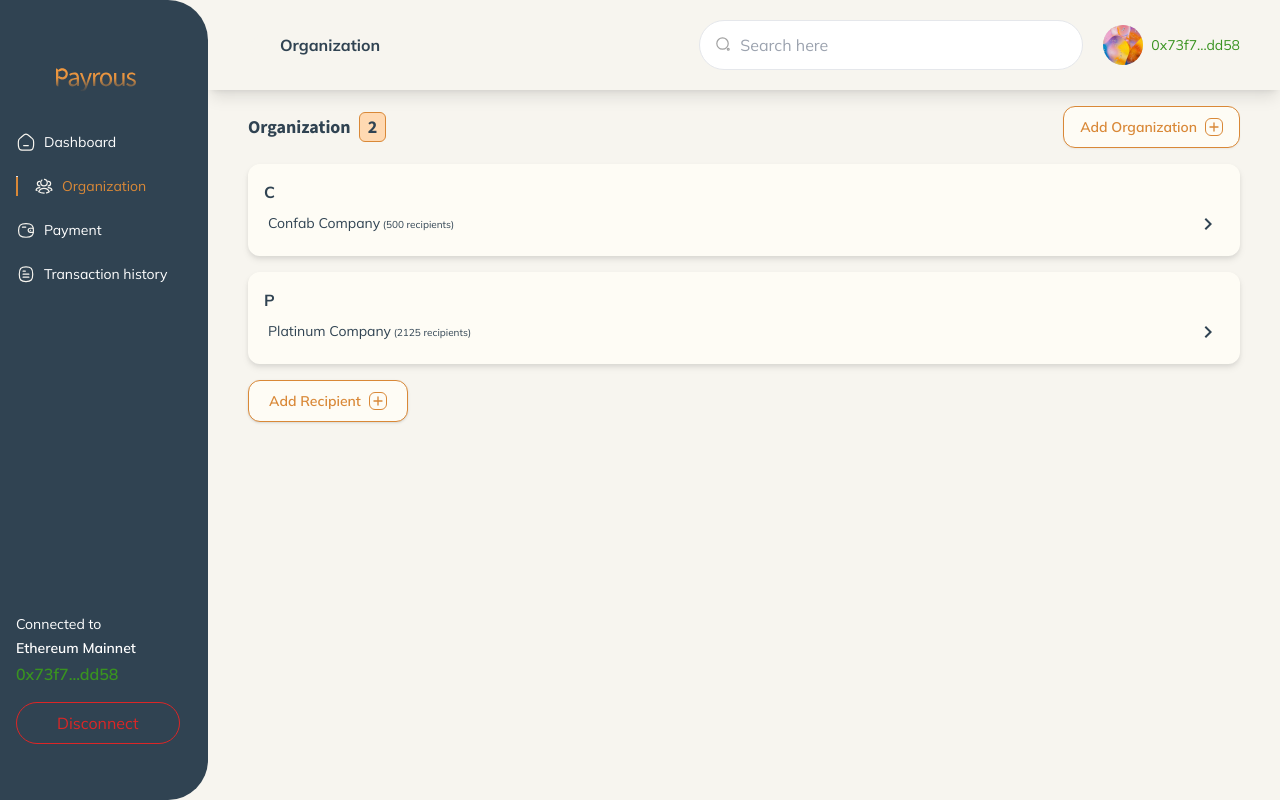
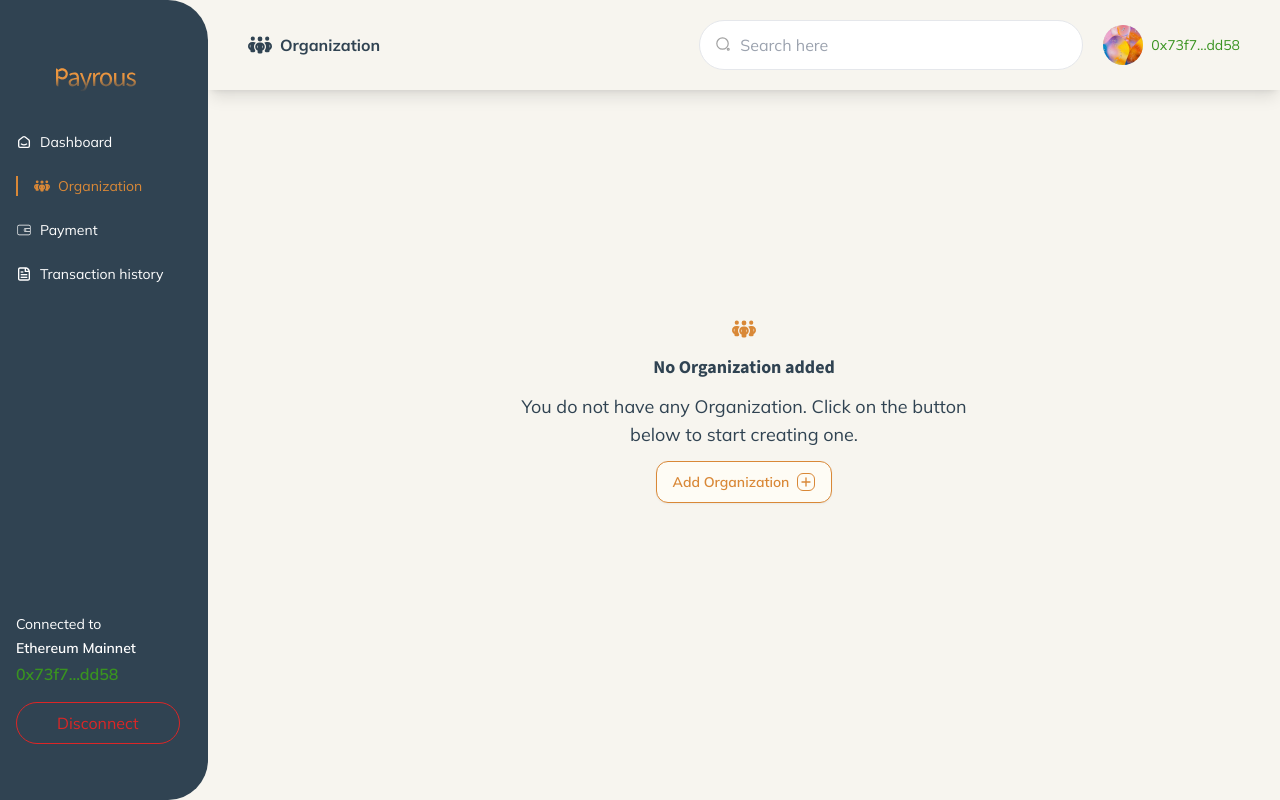
Before and after one commit to Payrous/payrous-thirdweb, a Next.js app: page /dashboard/organization in a window 1280 px wide. Built offline with nearby package versions, Linux system fonts and the light colour scheme; what thirdweb would draw is missing.

Commit message:
responsiveness done

```diff
--- a/src/app/dashboard/layout.tsx
+++ b/src/app/dashboard/layout.tsx
@@ -1,26 +1,54 @@
-import Header from '@/components/Header'
-import Sidebar from '@/components/Sidebar'
-import React from 'react'
+'use client';
+import Header from '@/components/Header';
+import Sidebar from '@/components/Sidebar';
+import { useState, useEffect } from 'react';
+import React from 'react';
 
 interface DashboardLayoutProps {
-  children: React.ReactNode
+  children: React.ReactNode;
 }
 
 const DashboardLayout: React.FC<DashboardLayoutProps> = ({ children }) => {
+  const [isSidebarVisible, setSidebarVisible] = useState(false);
+  const [isMobile, setIsMobile] = useState(false);
+
+  useEffect(() => {
+    const handleResize = () => {
+      setIsMobile(window.innerWidth <= 768);
+    };
+
+    //  handleResize on mount
+    handleResize();
+
+    // Add event
+    window.addEventListener('resize', handleResize);
+
+    // Clean event
+    return () => window.removeEventListener('resize', handleResize);
+  }, []);
+
+  const toggleSidebar = () => {
+    setSidebarVisible((prev) => !prev);
+  };
+
   return (
     <div className='bg-colors-OffWhite'>
       <div className='flex h-screen overflow-hidden'>
-        <Sidebar />
+
+        {(isMobile ? isSidebarVisible : true) && (
+          <Sidebar isMobile={isMobile} toggleSidebar={toggleSidebar} setSidebarVisible={setSidebarVisible} />
+        )}
+
+
         <div className='relative flex flex-1 flex-col overflow-y-auto overflow-x-hidden'>
-          <Header />
-          <main className=' '>
+          <Header toggleSidebar={toggleSidebar} />
+          <main className=''>
             <div>{children}</div>
           </main>
         </div>
-
       </div>
     </div>
-  )
-}
+  );
+};
 
-export default DashboardLayout
+export default DashboardLayout;
--- a/src/app/dashboard/organization/page.tsx
+++ b/src/app/dashboard/organization/page.tsx
@@ -1,17 +1,16 @@
 import React from 'react'
 import AddOrg from '@/components/AddOrg'
-import Image from 'next/image'
-import { org } from '@/assets/icons'
 import { MdKeyboardArrowRight } from "react-icons/md";
 import Link from 'next/link';
 import AddRecipient from '@/components/AddRecipient';
 import { recipient } from '@/data/recipient';
+import { FaPeopleGroup } from "react-icons/fa6";
 
 
 const Organization = () => {
   const x = 0
 
-  return x < 2 ? (
+  return x > 2 ? (
     <div className='text-colors-BlueGray  font-geist flex flex-col gap-4 justify-center w-full p-5 md:px-10 md:py-4'>
       <div className='flex justify-between items-center'>
         <div className='flex gap-2 font-source items-center font-bold text-lg'>
@@ -39,7 +38,7 @@ const Organization = () => {
   ) : (
     <div className='text-colors-BlueGray font-geist text-lg'>
       <div className=' flex flex-col justify-center items-center text-center w-full h-[80vh] gap-3'>
-        <Image src={org} alt="oraganization icon" className='w-10 h-10 text-colors-ButtonOrange' />
+        <FaPeopleGroup className='w-6 h-6 text-colors-ButtonOrange' />
         <h1 className='font-source font-bold'>No Organization added</h1>
         <p className='w-[450px]'>You do not have any Organization. Click on the button below to start creating one.</p>
         <AddOrg />
--- a/src/components/Header.tsx
+++ b/src/components/Header.tsx
@@ -1,10 +1,72 @@
+// 'use client'
+// import { dashboard_icon, search } from '@/assets/icons';
+// import { avatar } from '@/assets/images';
+// import Image from 'next/image';
+// import React, { useState } from 'react';
+// import { usePathname } from 'next/navigation';
+// import { IoIosMenu } from "react-icons/io";
+
+// const headerTitles = {
+//   '/dashboard/dashboard': 'Dashboard',
+//   '/dashboard/organization': 'Organization',
+//   '/dashboard/payment': 'Payment',
+//   '/dashboard/transaction-history': 'Transaction History',
+// };
+
+// interface headerProps {
+//   toggleSidebar: () => void;
+// }
+
+// const Header = ({ toggleSidebar }) => {
+//   const pathname = usePathname();
+//   const [isMenuOpen, setIsMenuOpen] = useState(false);
+
+//   const handleMenuToggle = () => {
+//     setIsMenuOpen(!isMenuOpen);
+//     toggleSidebar();
+//   };
+
+//   return (
+//     <div className='bg-colors-OffWhite shadow-lg w-full px-6 md:px-10 py-5 font-geist text-colors-BlueGray flex justify-between items-center'>
+
+//       <button className='lg:hidden' onClick={handleMenuToggle}>
+//         <IoIosMenu className='text-colors-BlueGray h-6 w-6' />
+//       </button>
+//       <div className='flex items-center gap-2'>
+//         <Image src={dashboard_icon} alt='dashboard_icon' className='w-6 h-6 text-colors-BlueGray' />
+//         <h1 className='font-bold'>{headerTitles[pathname] || 'Default Title'}</h1>
+//       </div>
+
+
+//       <div className='hidden lg:flex items-center gap-5'>
+//         <div className='relative flex items-center gap-2'>
+//           <input type="text" placeholder='Search here' className='rounded-full px-10 py-3 border focus:border-colors-BlueGray w-96 relative' />
+//           <Image src={search} alt='search_icon' className='w-4 h-4 absolute top-4 ml-4' />
+//         </div>
+
+//         <div className='flex items-center gap-2'>
+//           <Image src={avatar} alt='avatar' className='w-10 h-10' />
+//           <p className='text-colors-Success text-sm'>0x73f7...dd58</p>
+//         </div>
+//       </div>
+//     </div>
+//   );
+// };
+
+// export default Header;
+
+
 'use client'
-import { dashboard_icon, search } from '@/assets/icons';
+import { search } from '@/assets/icons';
 import { avatar } from '@/assets/images';
+import React, { useState } from 'react';
 import Image from 'next/image';
-import React, { useState } from 'react';
 import { usePathname } from 'next/navigation';
 import { IoIosMenu } from "react-icons/io";
+import { TbSmartHome } from "react-icons/tb";
+import { FaPeopleGroup } from "react-icons/fa6";
+import { CiWallet } from "react-icons/ci";
+import { CgFileDocument } from "react-icons/cg";
 
 const headerTitles = {
   '/dashboard/dashboard': 'Dashboard',
@@ -13,11 +75,18 @@ const headerTitles = {
   '/dashboard/transaction-history': 'Transaction History',
 };
 
-interface headerProps {
+const headerIcons = {
+  '/dashboard/dashboard': TbSmartHome,
+  '/dashboard/organization': FaPeopleGroup,
+  '/dashboard/payment': CiWallet,
+  '/dashboard/transaction-history': CgFileDocument,
+};
+
+interface HeaderProps {
   toggleSidebar: () => void;
 }
 
-const Header = ({ toggleSidebar }) => {
+const Header: React.FC<HeaderProps> = ({ toggleSidebar }) => {
   const pathname = usePathname();
   const [isMenuOpen, setIsMenuOpen] = useState(false);
 
@@ -26,17 +95,18 @@ const Header = ({ toggleSidebar }) => {
     toggleSidebar();
   };
 
+  const IconComponent = headerIcons[pathname] || TbSmartHome;
+
   return (
-    <div className='bg-colors-OffWhite shadow-lg w-full px-5 md:px-10 py-5 font-geist text-colors-BlueGray flex justify-between items-center'>
+    <div className='bg-colors-OffWhite shadow-lg w-full px-6 md:px-10 py-5 font-geist text-colors-BlueGray flex justify-between items-center'>
 
       <button className='lg:hidden' onClick={handleMenuToggle}>
         <IoIosMenu className='text-colors-BlueGray h-6 w-6' />
       </button>
       <div className='flex items-center gap-2'>
-        <Image src={dashboard_icon} alt='dashboard_icon' className='w-6 h-6 text-colors-BlueGray' />
+        <IconComponent className='w-6 h-6 text-colors-BlueGray' />
         <h1 className='font-bold'>{headerTitles[pathname] || 'Default Title'}</h1>
       </div>
-
 
       <div className='hidden lg:flex items-center gap-5'>
         <div className='relative flex items-center gap-2'>
--- a/src/components/Sidebar.tsx
+++ b/src/components/Sidebar.tsx
@@ -1,51 +1,3 @@
-// import Dashboard from '@/app/dashboard/dashboard/page'
-// import Organization from '@/app/dashboard/organization/page'
-// import Payment from '@/app/dashboard/payment/page'
-// import Image from 'next/image'
-// import { dashboard_icon, org, payment_icon, payrous_logo, transact_icon } from '@/assets/icons'
-// import Link from 'next/link'
-// import React from 'react'
-
-// const Sidebar = () => {
-//   return (
-//     <div className='h-screen bg-colors-BlueGray text-white px-4 py-10 w-52 rounded-r-[40px] flex flex-col justify-between font-geist text-base'>
-//       <div className='flex flex-col gap-3'>
-//         <Image src={payrous_logo} alt="payrous-logo " className='w-20 h-20 items-center ml-10' />
-
-//         <div className='flex flex-col gap-6 items-start text-sm '>
-//           <Link href="/dashboard/dashboard">
-//             <div className='flex items-center gap-2'><Image src={dashboard_icon} alt='dashboard_icon' className='w-5 h-5' /> <h1>Dashboard</h1></div>
-//           </Link>
-//           <Link href="/dashboard/organization">
-//             <div className='flex items-center gap-2'><Image src={org} alt='organization_icon' className='w-5 h-5'/> <h1>Organization</h1></div>
-//           </Link>
-//           <Link href="/dashboard/payment">
-//             <div className='flex items-center gap-2'><Image src={payment_icon} alt='payment_icon' className='w-5 h-5'/> <h1>Payment</h1></div>
-//           </Link>
-//           <Link href="/dashboard/transaction-history">
-//             <div className='flex items-center gap-2'><Image src={transact_icon} alt='transaction-history_icon' className='w-5 h-5'/> <h1>Transaction history</h1></div>
-//           </Link>
-//         </div>
-
-//       </div>
-
-//       <div>
-//         <h1 className='text-sm'>Connected to</h1>
-//         <h2 className='font-semibold py-1 text-sm'>Ethereum Mainnet</h2>
-//         <p className='text-colors-Success font-semibold '>0x73f7...dd58</p>
-//         <div className='py-4'>
-//           <button className='rounded-full border border-red-600 text-red-600 py-2 px-10'
-//           >Disconnect
-//           </button>
-//         </div>
-//       </div>
-//     </div>
-//   )
-// }
-
-// export default Sidebar
-
-
 'use client'
 import Dashboard from '@/app/dashboard/dashboard/page';
 import Organization from '@/app/dashboard/organization/page';
@@ -53,43 +5,69 @@ import Payment from '@/app/dashboard/payment/page';
 import Image from 'next/image';
 import { dashboard_icon, org, payment_icon, payrous_logo, transact_icon } from '@/assets/icons';
 import Link from 'next/link';
-import React, { useState } from 'react';
+import React from 'react';
 import { usePathname } from 'next/navigation';
+import { IoCloseSharp } from "react-icons/io5";
+import { VscChromeMinimize } from "react-icons/vsc";
+import { TbSmartHome } from "react-icons/tb";
+import { FaPeopleGroup } from "react-icons/fa6";
+import { CiWallet } from "react-icons/ci";
+import { CgFileDocument } from "react-icons/cg";
 
-const Sidebar = () => {
+interface SidebarProps {
+  isMobile: boolean;
+  toggleSidebar: () => void;
+  setSidebarVisible: (visible: boolean) => void;
+}
+
+const Sidebar: React.FC<SidebarProps> = ({ isMobile, toggleSidebar, setSidebarVisible }) => {
   const pathname = usePathname();
 
+  const handleClose = () => {
+    setSidebarVisible(false);
+  };
+
   return (
-    <div className='hidden lg:flex h-screen bg-colors-BlueGray text-white px-4 py-10 w-52 rounded-r-[40px] flex-col justify-between font-geist text-base'>
+    <div className={`h-screen bg-colors-BlueGray text-white px-4 py-10 w-full lg:w-52 lg:rounded-r-[40px] flex flex-col justify-between font-geist text-base ${isMobile ? 'fixed top-0 left-0 z-50' : ''}`}>
+      {/* Close Button for mobile */}
+      <div className='flex lg:hidden justify-between items-center relative gap-40'>
+        {isMobile && (
+          <button onClick={handleClose} className="absolute top-6 left-2 text-white z-50">
+            <IoCloseSharp className="h-6 w-6" />
+          </button>
+        )}
+        <Image src={payrous_logo} alt="payrous-logo" className='w-20 h-20 items-center ml-20' />
+      </div>
+
       <div className='flex flex-col gap-3'>
-        <Image src={payrous_logo} alt="payrous-logo" className='w-20 h-20 items-center ml-10' />
+        <Image src={payrous_logo} alt="payrous-logo" className='hidden lg:flex w-20 h-20 items-center ml-10' />
 
         <div className='flex flex-col gap-6 items-start text-sm'>
           <Link href="/dashboard/dashboard">
-            <div className={`flex items-center gap-2 ${pathname === '/dashboard/dashboard' ? 'text-colors-ButtonOrange' : ''}`}>
-              {pathname === '/dashboard/dashboard' && <hr className='w-0.5 h-5 bg-colors-ButtonOrange mr-2' />}
-              <Image src={dashboard_icon} alt='dashboard_icon' className='w-5 h-5' />
+            <div className={`flex items-center gap-2 hover:text-colors-ButtonOrange ${pathname === '/dashboard/dashboard' ? 'text-colors-ButtonOrange' : ''}`}>
+              {pathname === '/dashboard/dashboard' && <VscChromeMinimize className='w-0.5 h-5 bg-colors-ButtonOrange mr-2 ' />}
+              <TbSmartHome className='w-4 h-4' />
               <h1>Dashboard</h1>
             </div>
           </Link>
           <Link href="/dashboard/organization">
-            <div className={`flex items-center gap-2 ${pathname === '/dashboard/organization' ? 'text-colors-ButtonOrange' : ''}`}>
-              {pathname === '/dashboard/organization' && <hr className='w-0.5 h-5 bg-colors-ButtonOrange mr-2' />}
-              <Image src={org} alt='organization_icon' className='w-5 h-5' />
+            <div className={`flex items-center gap-2 hover:text-colors-ButtonOrange ${pathname === '/dashboard/organization' ? 'text-colors-ButtonOrange' : ''}`}>
+              {pathname === '/dashboard/organization' && <VscChromeMinimize className='w-0.5 h-5 bg-colors-ButtonOrange mr-2 ' />}
+              <FaPeopleGroup className='w-4 h-4' />
               <h1>Organization</h1>
             </div>
           </Link>
           <Link href="/dashboard/payment">
-            <div className={`flex items-center gap-2 ${pathname === '/dashboard/payment' ? 'text-colors-ButtonOrange' : ''}`}>
-              {pathname === '/dashboard/payment' && <hr className=' w-0.5 h-5 bg-colors-ButtonOrange mr-2' />}
-              <Image src={payment_icon} alt='payment_icon' className='w-5 h-5' />
+            <div className={`flex items-center gap-2 hover:text-colors-ButtonOrange ${pathname === '/dashboard/payment' ? 'text-colors-ButtonOrange' : ''}`}>
+              {pathname === '/dashboard/payment' && <VscChromeMinimize className='w-0.5 h-5 bg-colors-ButtonOrange mr-2 ' />}
+              <CiWallet className='w-4 h-4' />
               <h1>Payment</h1>
             </div>
           </Link>
           <Link href="/dashboard/transaction-history">
-            <div className={`flex items-center gap-2 ${pathname === '/dashboard/transaction-history' ? 'text-colors-ButtonOrange' : ''}`}>
-              {pathname === '/dashboard/transaction-history' && <hr className='w-0.5 h-5 bg-colors-ButtonOrange mr-2' />}
-              <Image src={transact_icon} alt='transaction-history_icon' className='w-5 h-5' />
+            <div className={`flex items-center gap-2 hover:text-colors-ButtonOrange ${pathname === '/dashboard/transaction-history' ? 'text-colors-ButtonOrange' : ''}`}>
+              {pathname === '/dashboard/transaction-history' && <VscChromeMinimize className='w-0.5 h-5 bg-colors-ButtonOrange mr-2 ' />}
+              <CgFileDocument className='w-4 h-4' />
               <h1>Transaction history</h1>
             </div>
           </Link>
```
Also changed, not shown: src/data/header.ts (+11 -6 lines).
